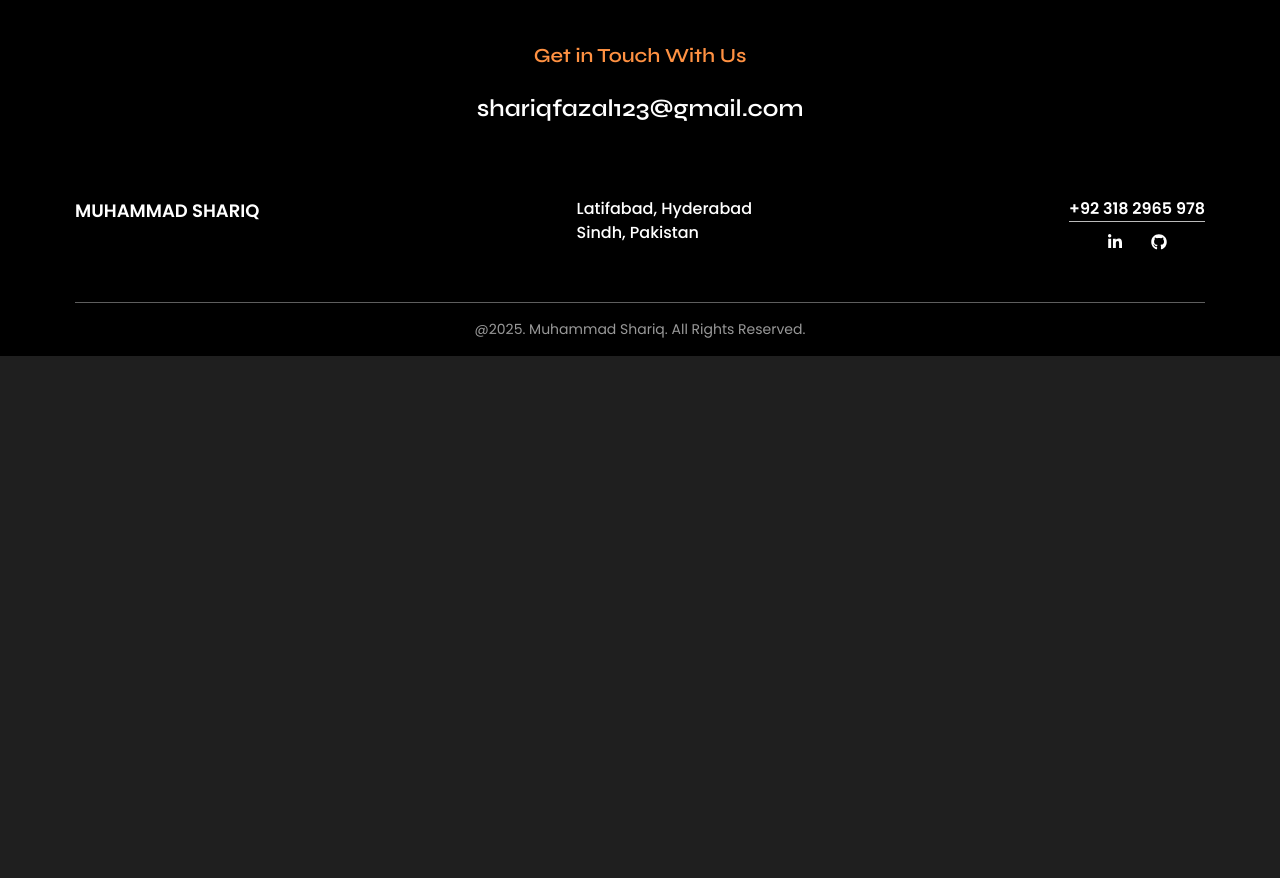
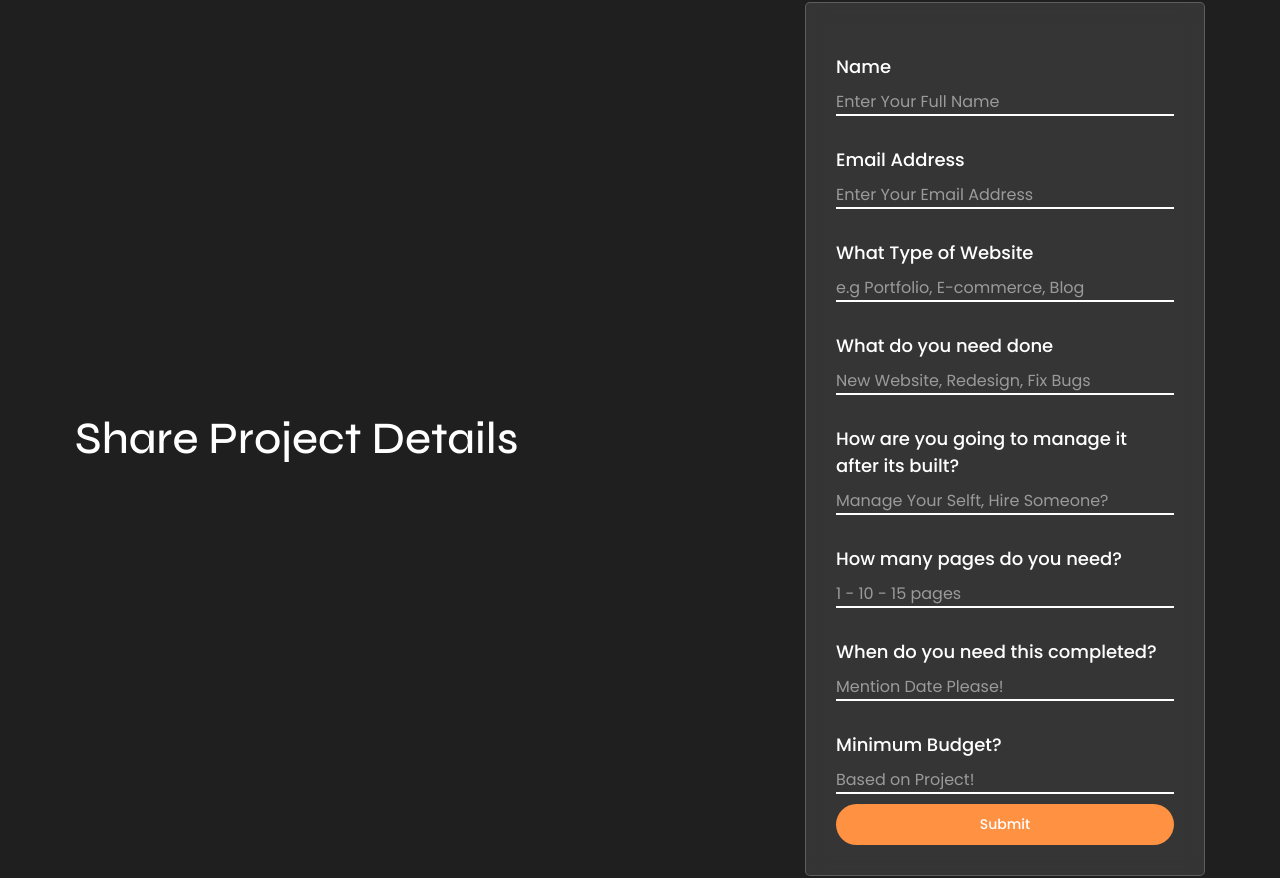
Before and after one commit to shariq001/my-personal-portfolio, a Next.js app: page /Service in a window 1280 px wide. Before the commit this address had no page. Shown: the part 334-1212 px from the top of the page. Before the commit the page ends 800 px from the top, so only its background shows below. Built offline with nearby package versions, Linux system fonts and the light colour scheme.

Commit message:
My Personal Portfolio

```diff
--- /dev/null
+++ b/app/Service/page.tsx
@@ -0,0 +1,125 @@
+"use client"
+
+import React from 'react'
+import { Syne } from 'next/font/google';
+import { motion } from "framer-motion";
+import { useForm, ValidationError } from '@formspree/react';
+import Link from 'next/link';
+const syne = Syne({
+  subsets: ['latin'],
+  weight: ['400', '700', '500', '600'], // Specify weights you need
+  display: 'swap',
+});
+
+
+
+const Service = () => {
+    const [state, handleSubmit] = useForm("mwplrybg");
+        if (state.succeeded) {
+            return <div className='flex flex-col px-[200px] gap-[20px] py-[50px] max-w-[1600px] mx-auto'>
+                <p>Thanks for Reaching Out to Us! You will be responded soon!</p>
+                <Link href='/Home' className='font-medium text-[14px] bg-[#FF9142] hover:bg-[#ff7842ec] duration-500 hover:duration-500 px-[32px] py-[10px] rounded-full w-52 '>Back to Home Page</Link>
+            </div>
+        }
+
+  return (
+    <div className='sm1:px-[16px] sm2:px-[20px] md1:px-[25px] md2:px-[30px] lg1:px-[50px] lg2:px-[75px] xl:px-[100px] max-w-[1600px] mx-auto'>
+
+            {/* Section 1 */}
+        <motion.div initial="hidden" whileInView="visible" variants={{hidden: { y: -100, opacity: 0 }, visible: { y: 0, opacity: 1 },}} transition={{ duration: 1}}  className='py-[50px] border-b-[1px] border-[#3e3e3e] flex flex-col gap-[20px]'>
+                <h1 className={`${syne.className} xl:text-[60px] sm1:text-[20px] sm3:text-[22.5px] sm2:text-[25px] md1:text-[28px] md2:text-[32px] lg1:text-[35px] lg2:text-[45px] font-medium`}>Contact For Service</h1>
+                <p className='text-[#a8a8a8] sm1:text-[12px] sm2:text-[14px] md2:text-[16px]'>Need our Service Fill out form below.</p>
+        </motion.div>
+
+        {/* Section 2 */}
+        <div className='flex md1:flex-row sm1:flex-col gap-[30px] justify-between items-center w-full py-[50px]'>
+            <h1 className={`${syne.className} xl:text-[60px] sm1:text-[20px] sm3:text-[22.5px] sm2:text-[25px] md1:text-[28px] md2:text-[32px] lg1:text-[35px] lg2:text-[45px] font-medium xl:w-[435px] leading-[90%]`}>Share Project Details</h1>
+
+            <form onSubmit={handleSubmit} action='https://formspree.io/f/mwplrybg' method='POST' className='flex flex-col gap-[10px] xl:w-[500px] md1:w-[400px] p-[30px] backdrop-glass'>
+                <label htmlFor="name" className='sm1:text-[14px] sm3:text-[16px] lg2:text-[18px] xl:text-[22px] font-medium mt-[20px]'>
+                    Name
+                </label>
+                <input
+                    id="name"
+                    type="text"
+                    name="name"
+                    placeholder='Enter Your Full Name'
+                />
+                <label htmlFor="email" className='sm1:text-[14px] sm3:text-[16px] lg2:text-[18px] xl:text-[22px] font-medium mt-[20px]'>
+                    Email Address
+                </label>
+                <input
+                    id="email"
+                    type="email"
+                    name="email"
+                    placeholder='Enter Your Email Address'
+                />
+                <ValidationError
+                    prefix="Email"
+                    field="email"
+                    errors={state.errors}
+                />
+                <label htmlFor="name" className='sm1:text-[14px] sm3:text-[16px] lg2:text-[18px] xl:text-[22px] font-medium mt-[20px]'>
+                    What Type of Website
+                </label>
+                <input
+                    id="name"
+                    type="text"
+                    name="name"
+                    placeholder='e.g Portfolio, E-commerce, Blog'
+                />
+                <label htmlFor="name" className='sm1:text-[14px] sm3:text-[16px] lg2:text-[18px] xl:text-[22px] font-medium mt-[20px]'>
+                    What do you need done
+                </label>
+                <input
+                    id="name"
+                    type="text"
+                    name="name"
+                    placeholder='New Website, Redesign, Fix Bugs'
+                />
+                <label htmlFor="name" className='sm1:text-[14px] sm3:text-[16px] lg2:text-[18px] xl:text-[22px] font-medium mt-[20px]'>
+                    How are you going to manage it after its built?
+                </label>
+                <input
+                    id="name"
+                    type="text"
+                    name="name"
+                    placeholder='Manage Your Selft, Hire Someone?'
+                />
+                <label htmlFor="name" className='sm1:text-[14px] sm3:text-[16px] lg2:text-[18px] xl:text-[22px] font-medium mt-[20px]'>
+                    How many pages do you need?
+                </label>
+                <input
+                    id="name"
+                    type="number"
+                    name="number"
+                    placeholder='1 - 10 - 15 pages'
+                />
+                <label htmlFor="name" className='sm1:text-[14px] sm3:text-[16px] lg2:text-[18px] xl:text-[22px] font-medium mt-[20px]'>
+                    When do you need this completed?
+                </label>
+                <input
+                    id="name"
+                    type="text"
+                    name="name"
+                    placeholder='Mention Date Please!'
+                />
+                <label htmlFor="name" className='sm1:text-[14px] sm3:text-[16px] lg2:text-[18px] xl:text-[22px] font-medium mt-[20px]'>
+                    Minimum Budget?
+                </label>
+                <input
+                    id="name"
+                    type="number"
+                    name="number"
+                    placeholder='Based on Project!'
+                />
+                <button type="submit" disabled={state.submitting} className='font-medium text-[14px] bg-[#FF9142] hover:bg-[#ff7842ec] duration-500 hover:duration-500 px-[32px] py-[10px] rounded-full cursor-pointer'>
+                    Submit
+                </button>
+            </form>
+        </div>
+    </div>
+  )
+}
+
+export default Service
--- a/components/Header.tsx
+++ b/components/Header.tsx
@@ -36,6 +36,9 @@ const Header = () => {
         <Link href="/Contact" className="hover:bg-white hover:text-black duration-700 hover:duration-700 p-[7px] rounded-[5px] ">
           Contact
         </Link>
+        <Link href="/Service" className="hover:bg-white hover:text-black duration-700 hover:duration-700 p-[7px] rounded-[5px] ">
+          Service
+        </Link>
         <p>|</p>
         <Link href="https://www.linkedin.com/in/muhammad---shariq" target="_blank" className="hover:animate-pulse">
           <FontAwesomeIcon icon={faLinkedinIn} className="text-white size-[20px] hover:bg-white hover:text-black duration-700 hover:duration-700 p-[7px] rounded-full" />
@@ -71,6 +74,9 @@ const Header = () => {
           <Link href="/Contact" onClick={toggleMenu} className="text-white">
             Contact
           </Link>
+          <Link href="/Service" onClick={toggleMenu} className="text-white">
+            Service
+          </Link>
           <div className="flex gap-4">
             <Link href="https://www.linkedin.com/in/muhammad---shariq" target="_blank" onClick={toggleMenu}>
               <FontAwesomeIcon icon={faLinkedinIn} className="text-white size-[20px]" />
```
